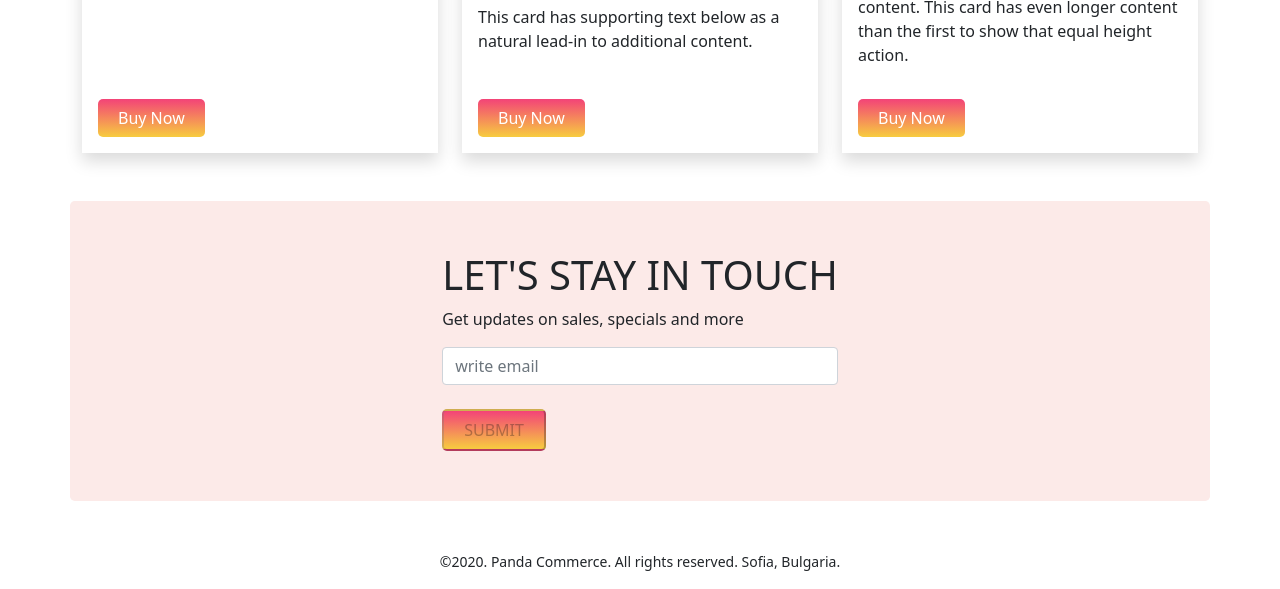
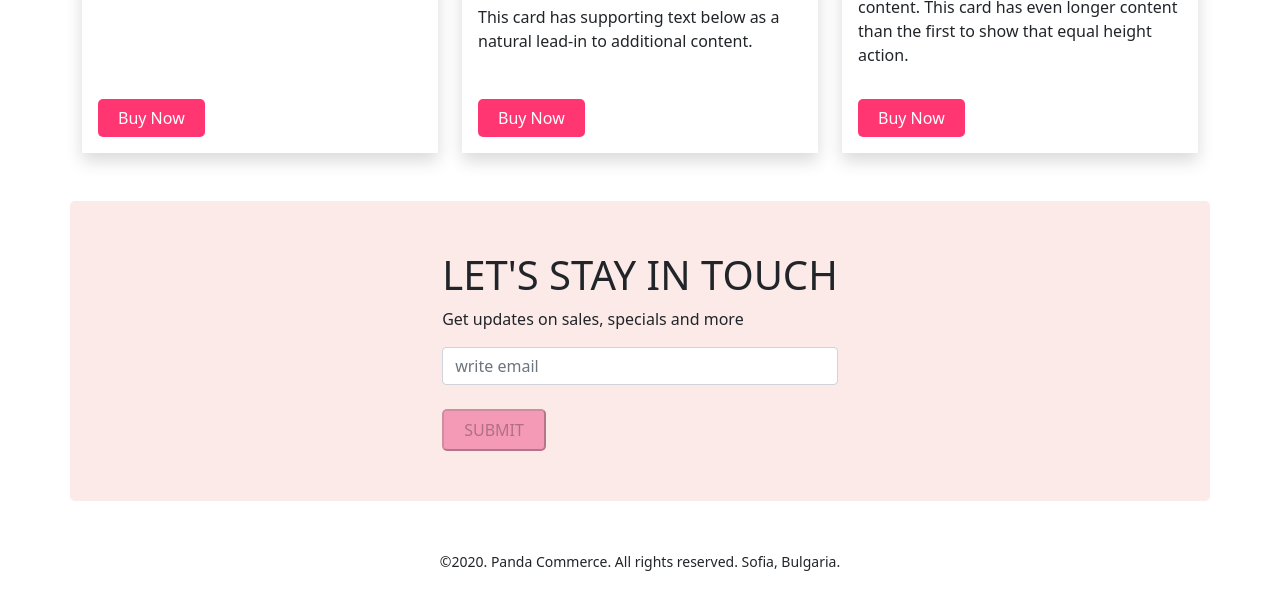
Before and after one commit to 665-stack/PandaCommerceByBootstrap, a plain HTML site: page index.html in a window 1280 px wide. Shown: the part 1848-2437 px from the top of the page. Drawn offline with nearby package versions, Linux system fonts and the light colour scheme.

Commit message:
add more code

```diff
--- a/css/style.css
+++ b/css/style.css
@@ -5,18 +5,19 @@
     width: 110px;
 }
 .panda-btn-buynow{
-     background: linear-gradient(rgb(243, 67, 120),rgb(247, 204, 63));
+     background-color: rgb(255, 54, 114);
      padding: 7px 20px;
      border: none;
      border-radius: 5px;
      color: white;
 }
 .panda-btn-buynow:hover{
-    background:linear-gradient(rgb(247, 204, 63),rgb(243, 67, 120));
+    background-color: rgb(253, 101, 147);
 }
 .subscribe-btn{
-    background: linear-gradient(rgb(243, 67, 120),rgb(247, 204, 63));
+    background-color: rgb(245, 154, 182);
     padding: 7px 20px;
+
     border-radius: 5px;
 }
 .card {
```
